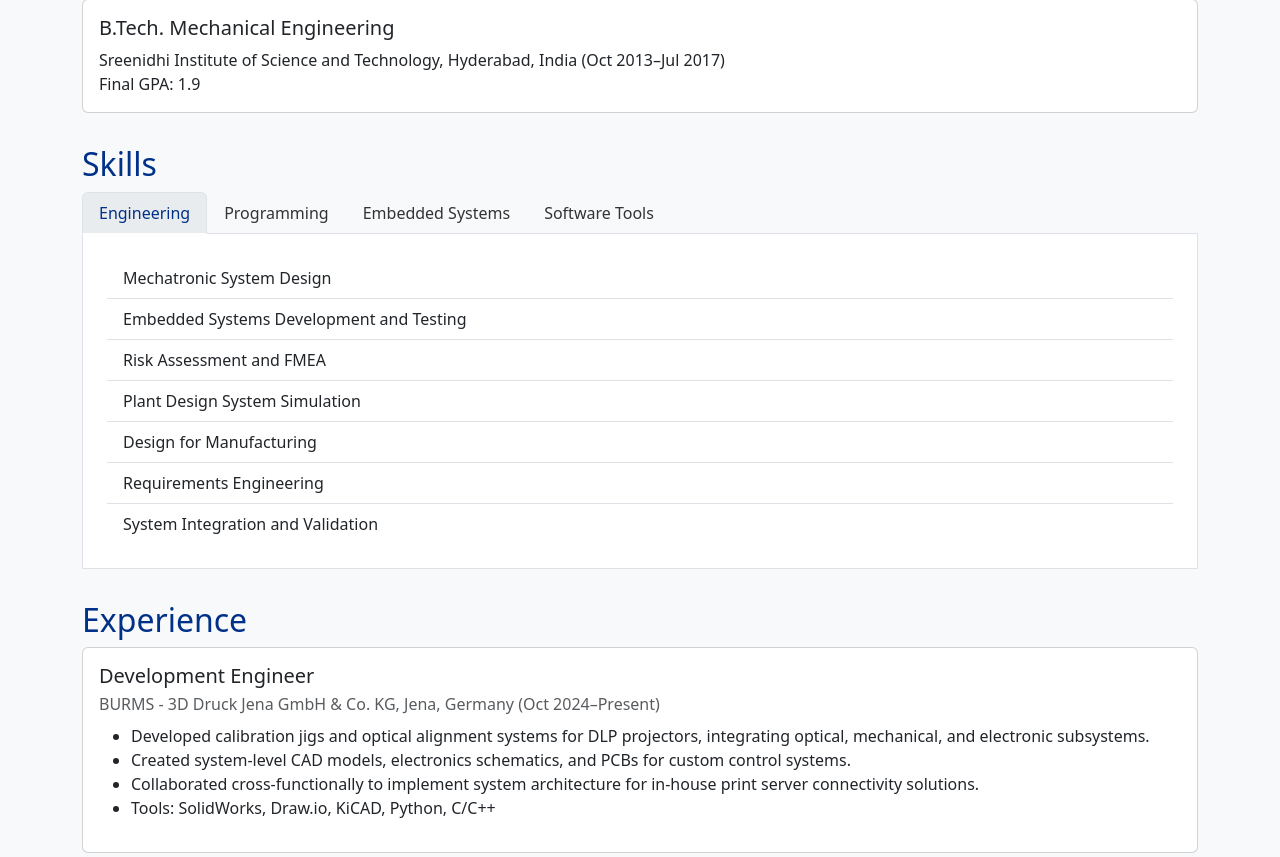
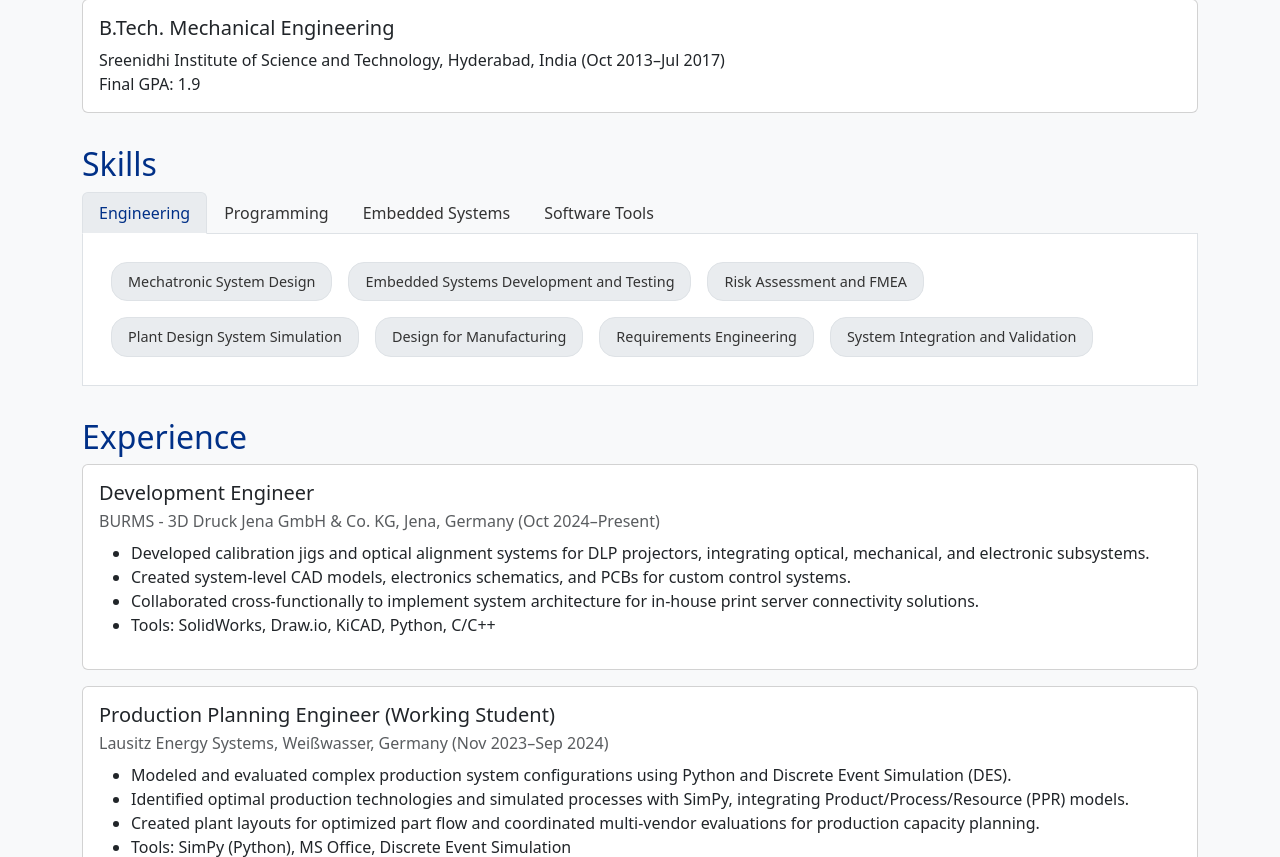
Before and after one commit to AvinashPinnamaneni/personalWebsite, a Flask app: page / in a window 1280 px wide. Shown: the part 375-1232 px from the top of the page. Run offline with Flask 3, Linux system fonts and the light colour scheme.

Commit message:
style skills section

```diff
--- a/templates/index.html
+++ b/templates/index.html
@@ -16,6 +16,16 @@
     .nav-tabs .nav-link { color: #333; }
     .nav-tabs .nav-link.active { background-color: #e9ecef; color: #003087; }
     .tab-content { padding: 1.5rem; background: #fff; border: 1px solid #dee2e6; border-top: none; }
+    .skill-badge {
+      display: inline-block;
+      background-color: #e9ecef;
+      color: #333;
+      padding: 0.5rem 1rem;
+      border-radius: 1rem;
+      font-size: 0.9rem;
+      margin: 0.25rem;
+      border: 1px solid #dee2e6;
+    }
   </style>
 </head>
 <body>
@@ -66,46 +76,46 @@
       </ul>
       <div class="tab-content" id="skillsTabContent">
         <div class="tab-pane fade show active" id="engineering" role="tabpanel" aria-labelledby="engineering-tab">
-          <ul class="list-group list-group-flush">
-            <li class="list-group-item">Mechatronic System Design</li>
-            <li class="list-group-item">Embedded Systems Development and Testing</li>
-            <li class="list-group-item">Risk Assessment and FMEA</li>
-            <li class="list-group-item">Plant Design System Simulation</li>
-            <li class="list-group-item">Design for Manufacturing</li>
-            <li class="list-group-item">Requirements Engineering</li>
-            <li class="list-group-item">System Integration and Validation</li>
-          </ul>
+          <div class="d-flex flex-wrap gap-2">
+            <span class="skill-badge">Mechatronic System Design</span>
+            <span class="skill-badge">Embedded Systems Development and Testing</span>
+            <span class="skill-badge">Risk Assessment and FMEA</span>
+            <span class="skill-badge">Plant Design System Simulation</span>
+            <span class="skill-badge">Design for Manufacturing</span>
+            <span class="skill-badge">Requirements Engineering</span>
+            <span class="skill-badge">System Integration and Validation</span>
+          </div>
         </div>
         <div class="tab-pane fade" id="programming" role="tabpanel" aria-labelledby="programming-tab">
-          <ul class="list-group list-group-flush">
-            <li class="list-group-item">Python</li>
-            <li class="list-group-item">C</li>
-            <li class="list-group-item">C++</li>
-            <li class="list-group-item">Git</li>
-          </ul>
+          <div class="d-flex flex-wrap gap-2">
+            <span class="skill-badge">Python</span>
+            <span class="skill-badge">C</span>
+            <span class="skill-badge">C++</span>
+            <span class="skill-badge">Git</span>
+          </div>
         </div>
         <div class="tab-pane fade" id="embedded" role="tabpanel" aria-labelledby="embedded-tab">
-          <ul class="list-group list-group-flush">
-            <li class="list-group-item">KiCAD</li>
-            <li class="list-group-item">MPLAB X IDE</li>
-            <li class="list-group-item">Arduino IDE</li>
-          </ul>
+          <div class="d-flex flex-wrap gap-2">
+            <span class="skill-badge">KiCAD</span>
+            <span class="skill-badge">MPLAB X IDE</span>
+            <span class="skill-badge">Arduino IDE</span>
+          </div>
         </div>
         <div class="tab-pane fade" id="software" role="tabpanel" aria-labelledby="software-tab">
-          <ul class="list-group list-group-flush">
-            <li class="list-group-item">Discrete Event Simulation</li>
-            <li class="list-group-item">Tecnomatix Plant Simulation</li>
-            <li class="list-group-item">SimPy</li>
-            <li class="list-group-item">Power BI</li>
-            <li class="list-group-item">SolidWorks</li>
-            <li class="list-group-item">AutoCAD</li>
-            <li class="list-group-item">CADWorx Plant</li>
-            <li class="list-group-item">MS Project</li>
-            <li class="list-group-item">Draw.io</li>
-            <li class="list-group-item">MS Visio</li>
-            <li class="list-group-item">Inkscape</li>
-            <li class="list-group-item">MS Office Tools</li>
-          </ul>
+          <div class="d-flex flex-wrap gap-2">
+            <span class="skill-badge">Discrete Event Simulation</span>
+            <span class="skill-badge">Tecnomatix Plant Simulation</span>
+            <span class="skill-badge">SimPy</span>
+            <span class="skill-badge">Power BI</span>
+            <span class="skill-badge">SolidWorks</span>
+            <span class="skill-badge">AutoCAD</span>
+            <span class="skill-badge">CADWorx Plant</span>
+            <span class="skill-badge">MS Project</span>
+            <span class="skill-badge">Draw.io</span>
+            <span class="skill-badge">MS Visio</span>
+            <span class="skill-badge">Inkscape</span>
+            <span class="skill-badge">MS Office Tools</span>
+          </div>
         </div>
       </div>
     </div>
```
